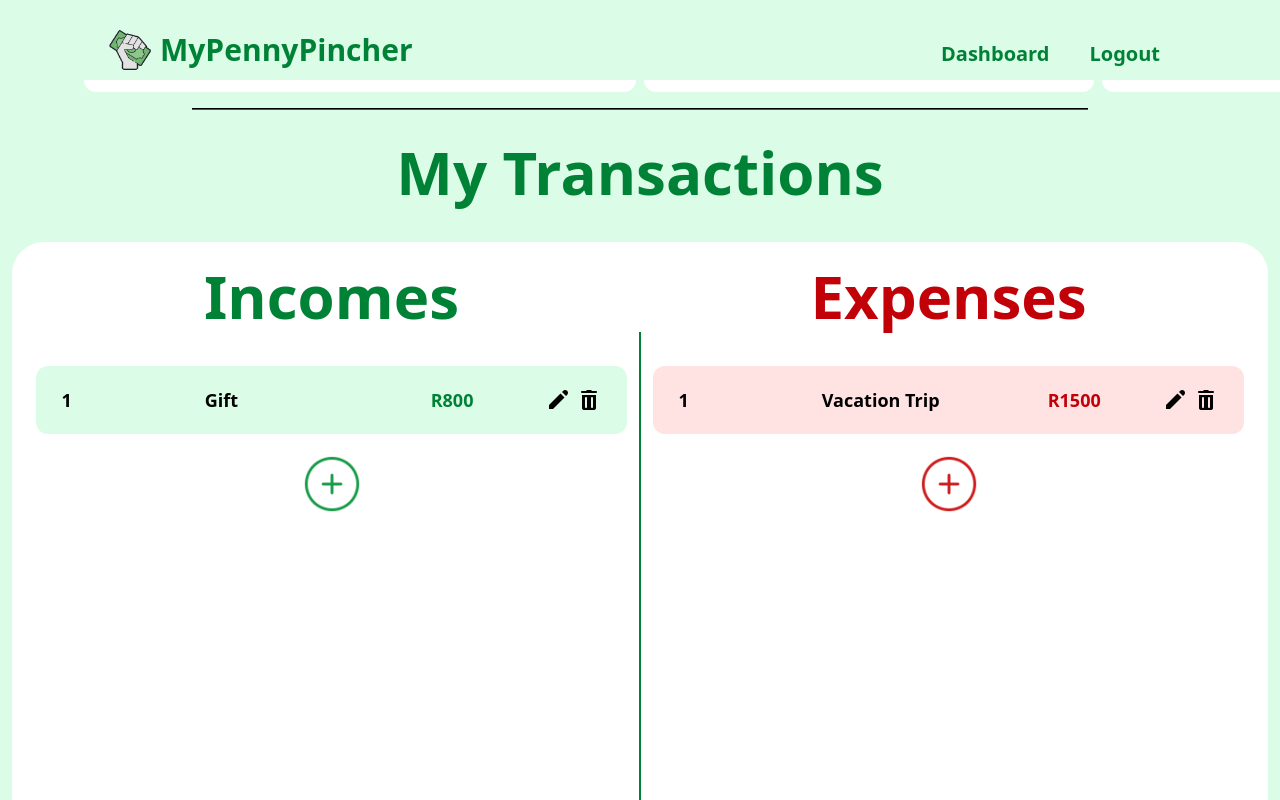
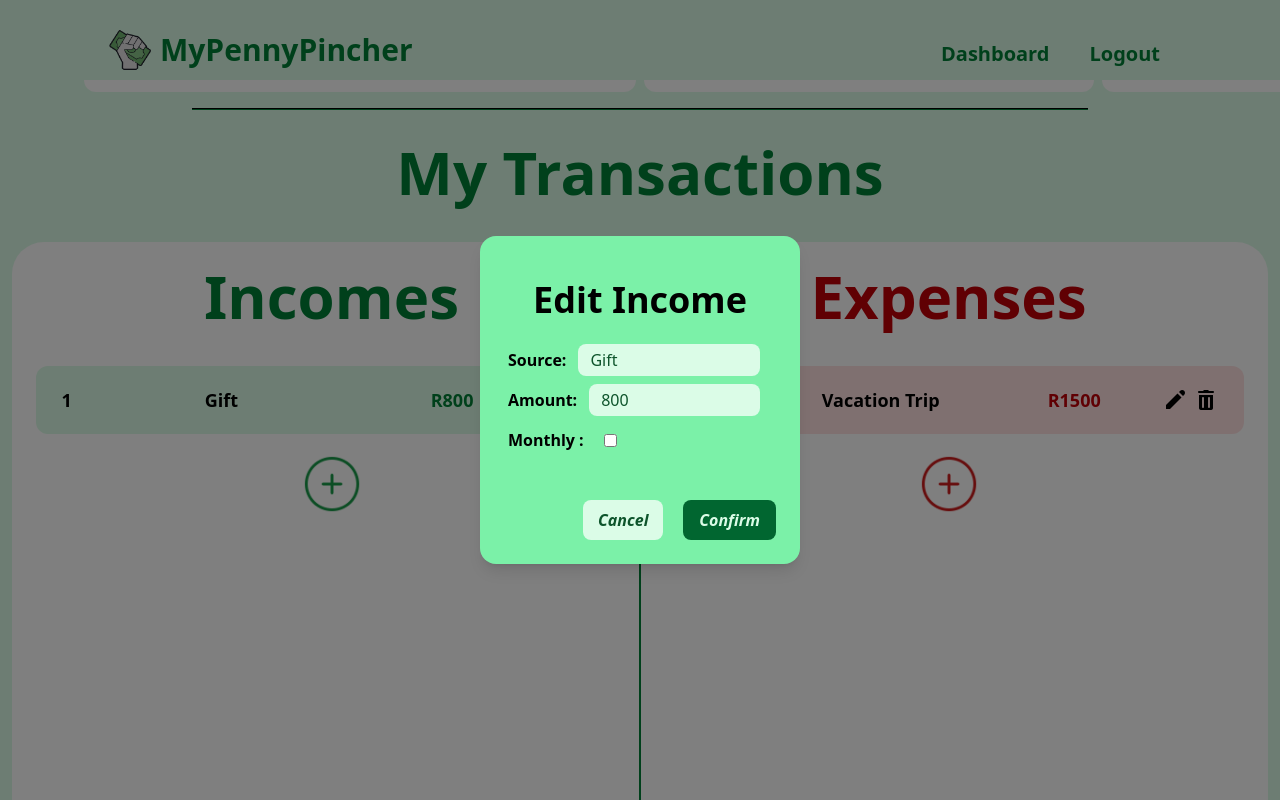
Before and after one commit to Tewahido/MyPennyPincher, a React (Vite) app in the folder MyPennyPincher_Client/: page /dashboard in a window 1280 px wide. Both pictures are taken after a click on the picture 558 px from the left and 1192 px from the top of the page. Shown: the part 792-1592 px from the top of the page. Built offline with nearby package versions, Linux system fonts and the light colour scheme.

Commit message:
Added Delete confirmation Modal

```diff
--- a/MyPennyPincher_Client/src/pages/Dashboard/Dashboard.jsx
+++ b/MyPennyPincher_Client/src/pages/Dashboard/Dashboard.jsx
@@ -111,7 +111,7 @@ export default function Dashboard() {
     return expenseMonth == currentMonth && expenseYear == currentYear;
   });
 
-  function handleSelectMonth(event) {
+  function handleChangeMonth(event) {
     setSelectedMonth(event.target.value);
   }
 
@@ -125,7 +125,7 @@ export default function Dashboard() {
           </h1>
           <input
             type="month"
-            onChange={(event) => handleSelectMonth(event)}
+            onChange={(event) => handleChangeMonth(event)}
             value={selectedMonth}
             className="text-3xl m-5 cursor-pointer "
           />
--- /dev/null
+++ b/MyPennyPincher_Client/src/pages/Dashboard/components/DeleteConfirmationModal.jsx
@@ -0,0 +1,51 @@
+import { forwardRef, useRef, useImperativeHandle } from "react";
+import { createPortal } from "react-dom";
+
+const DeletConfirmationModal = forwardRef(function DeletConfirmationModal(
+  { entry, type },
+  ref
+) {
+  const dialog = useRef(ref);
+
+  useImperativeHandle(ref, () => {
+    return {
+      open() {
+        dialog.current.showModal();
+      },
+    };
+  });
+
+  function handleClose(event) {
+    event.preventDefault();
+    dialog.current.close();
+  }
+
+  return createPortal(
+    <dialog
+      ref={dialog}
+      className="fixed top-1/2 left-1/2 -translate-x-1/2 -translate-y-1/2 backdrop:bg-black/50 p-6 rounded-xl bg-gray-300 shadow-lg w-[25%]"
+    >
+      <div className="flex flex-col items-center text-center gap-5">
+        <h1 className="text-4xl font-semibold">Are you sure?</h1>
+        <p className="text-xl font-semibold ">
+          You are about to delete this {type}:{" "}
+          {entry && type === "income" ? entry.Source : entry.Description}
+        </p>
+      </div>
+      <div className="flex w-full justify-end gap-5 mt-10">
+        <button
+          onClick={handleClose}
+          className="h-10 w-20 bg-gray-100 text-gray-900 font-bold rounded-lg italic cursor-pointer transition duration-100 hover:bg-white hover:text-gray-500  focus:outline-none"
+        >
+          Cancel
+        </button>
+        <button className="h-10 bg-red-800 text-gray-300 font-bold rounded-lg italic cursor-pointer transition duration-100 hover:bg-red-950 hover:text-white focus:outline-none">
+          <p className="mx-2"> Delete</p>
+        </button>
+      </div>
+    </dialog>,
+    document.getElementById("modal")
+  );
+});
+
+export default DeletConfirmationModal;
--- a/MyPennyPincher_Client/src/pages/Dashboard/components/ManageExpenseModal.jsx
+++ b/MyPennyPincher_Client/src/pages/Dashboard/components/ManageExpenseModal.jsx
@@ -27,13 +27,17 @@ const ManageExpenseModal = forwardRef(function ManageExpenseModal(
       className="fixed top-1/2 left-1/2 -translate-x-1/2 -translate-y-1/2 backdrop:bg-black/50 p-6 rounded-2xl bg-red-300 shadow-lg w-[25%]"
     >
       <form onSubmit={handleAddIncome} className="flex flex-col">
-        <h1 className=" text-4xl font-bold text-center my-5">Add Expense</h1>
+        <h1 className=" text-4xl font-bold text-center my-5">
+          {" "}
+          {!expense ? "Add Expense" : "Edit Expense"}
+        </h1>
         <label className="flex h-10 p-1 items-center justify-between">
           <p className="font-bold ">Description:</p>
           <input
             type="text"
             name="Source"
             className="h-full w-[70%] bg-red-100 text-red-900 rounded-lg mx-3 p-3 focus:outline-none"
+            defaultValue={expense && expense.Description}
           />
         </label>
         <label className="flex h-10 p-1 items-center justify-between">
@@ -42,11 +46,17 @@ const ManageExpenseModal = forwardRef(function ManageExpenseModal(
             type="number"
             name="Amount"
             className="h-full w-[70%] bg-red-100 text-red-900  rounded-lg mx-3 p-3 focus:outline-none"
+            defaultValue={expense && expense.Amount}
           />
         </label>
         <label className="flex h-10 p-1 items-center justify-start">
           <p className="font-bold ">Recurring :</p>
-          <input type="checkbox" name="Recurring" className="mx-8" />
+          <input
+            type="checkbox"
+            name="Recurring"
+            className="mx-8"
+            checked={expense && expense.Recurring}
+          />
         </label>
 
         <div className="flex w-full justify-end gap-5 mt-10">
@@ -56,8 +66,8 @@ const ManageExpenseModal = forwardRef(function ManageExpenseModal(
           >
             Cancel
           </button>
-          <button className="h-10 w-15 bg-red-800 text-red-100 font-bold rounded-lg italic cursor-pointer transition duration-100 hover:bg-red-950">
-            Add
+          <button className="h-10  bg-red-800 text-red-100 font-bold rounded-lg italic cursor-pointer transition duration-100 hover:bg-red-950">
+            <p className="mx-2">{expense ? "Confirm" : "Add"}</p>
           </button>
         </div>
       </form>
--- a/MyPennyPincher_Client/src/pages/Dashboard/components/ManageIncomeModal.jsx
+++ b/MyPennyPincher_Client/src/pages/Dashboard/components/ManageIncomeModal.jsx
@@ -29,13 +29,16 @@ const ManageIncomeModal = forwardRef(function ManageIncomeModal(
       className="fixed top-1/2 left-1/2 -translate-x-1/2 -translate-y-1/2 backdrop:bg-black/50 p-6 rounded-2xl bg-green-300 shadow-lg w-[25%]"
     >
       <form onSubmit={handleAddIncome} className="flex flex-col">
-        <h1 className=" text-4xl font-bold text-center my-5">Add Income</h1>
+        <h1 className=" text-4xl font-bold text-center my-5">
+          {!income ? "Add Income" : "Edit Income"}
+        </h1>
         <label className="flex h-10 p-1 items-center justify-between">
           <p className="font-bold ">Source:</p>
           <input
             type="text"
             name="Source"
             className="h-full w-[75%] bg-green-100 text-green-900 rounded-lg mx-3 p-3 focus:outline-none"
+            defaultValue={income && income.Source}
           />
         </label>
         <label className="flex h-10 p-1 items-center justify-between">
@@ -44,11 +47,17 @@ const ManageIncomeModal = forwardRef(function ManageIncomeModal(
             type="number"
             name="Amount"
             className="h-full w-[75%] bg-green-100 text-green-900  rounded-lg mx-3 p-3 focus:outline-none"
+            defaultValue={income && income.Amount}
           />
         </label>
         <label className="flex h-10 p-1 items-center justify-start">
           <p className="font-bold">Monthly :</p>
-          <input type="checkbox" name="Monthly" className="mx-5" />
+          <input
+            type="checkbox"
+            name="Monthly"
+            className="mx-5"
+            checked={income && income.Monthly}
+          />
         </label>
 
         <div className="flex w-full justify-end gap-5 mt-10">
@@ -60,9 +69,9 @@ const ManageIncomeModal = forwardRef(function ManageIncomeModal(
           </button>
           <button
             onClick={handleAddIncome}
-            className="h-10 w-15 bg-green-800 text-green-100 font-bold rounded-lg italic cursor-pointer transition duration-100 hover:bg-green-950"
+            className="h-10 p-2 bg-green-800 text-green-100 font-bold rounded-lg italic cursor-pointer transition duration-100 hover:bg-green-950"
           >
-            Add
+            <p className="mx-2">{income ? "Confirm" : "Add"}</p>
           </button>
         </div>
       </form>
--- a/MyPennyPincher_Client/src/pages/Dashboard/components/TransactionEntry.jsx
+++ b/MyPennyPincher_Client/src/pages/Dashboard/components/TransactionEntry.jsx
@@ -1,7 +1,15 @@
 import EditIcon from "../../../assets/edit_icon.png";
 import DeleteIcon from "../../../assets/delete_icon.png";
+import ManageIncomeModal from "./ManageIncomeModal";
+import ManageExpenseModal from "./ManageExpenseModal";
+import { useRef } from "react";
+import DeletConfirmationModal from "./DeleteConfirmationModal";
 
 export default function TransactionEntry({ type, entry, index }) {
+  const manageIncomeDialog = useRef();
+  const manageExpenseDialog = useRef();
+  const deleteConfirmationDialog = useRef();
+
   let entryTitle;
   let amountColour;
   let entryColour;
@@ -16,7 +24,28 @@ export default function TransactionEntry({ type, entry, index }) {
     entryColour = "bg-red-100";
   }
 
+  function handleEditTransaction() {
+    if (type === "income") {
+      manageIncomeDialog.current.open();
+      return;
+    }
+
+    manageExpenseDialog.current.open();
+  }
+
+  function handleDeleteTransaction() {
+    deleteConfirmationDialog.current.open();
+  }
+
   return (
+    <>
+      <DeletConfirmationModal
+        ref={deleteConfirmationDialog}
+        entry={entry}
+        type={type}
+      />
+      <ManageIncomeModal ref={manageIncomeDialog} income={entry} />
+      <ManageExpenseModal ref={manageExpenseDialog} expense={entry} />
       <div
         className={`flex items-center justify-evenly ${entryColour} w-full rounded-xl p-5 `}
       >
@@ -32,6 +61,7 @@ export default function TransactionEntry({ type, entry, index }) {
               src={EditIcon}
               alt="Edit"
               className=" cursor-pointer transition duration-200 hover:scale-110"
+              onClick={handleEditTransaction}
             />
             <span
               className="absolute bottom-full mb-1 left-1/2
@@ -46,6 +76,7 @@ export default function TransactionEntry({ type, entry, index }) {
               src={DeleteIcon}
               alt="Delete"
               className=" cursor-pointer transition duration-200 hover:scale-110"
+              onClick={handleDeleteTransaction}
             />
             <span
               className="absolute bottom-full mb-1 left-1/2
@@ -57,5 +88,6 @@ export default function TransactionEntry({ type, entry, index }) {
           </div>
         </div>
       </div>
+    </>
   );
 }
--- a/MyPennyPincher_Client/src/pages/Dashboard/components/TransactionsSection.jsx
+++ b/MyPennyPincher_Client/src/pages/Dashboard/components/TransactionsSection.jsx
@@ -3,11 +3,9 @@ import ManageIncomeModal from "./ManageIncomeModal";
 import ManageExpenseModal from "./ManageExpenseModal";
 import AddIncomeIcon from "../../../assets/add_income_icon.png";
 import AddExpenseIcon from "../../../assets/add_expense_icon.png";
-import { useRef, useState } from "react";
+import { useRef } from "react";
 
 export default function TransactionsSection({ incomes, expenses }) {
-  const [selectedIncome, setSelectedIncome] = useState(null);
-  const [selectedExpense, setSelectedExpense] = useState(null);
   const manageIncomeDialog = useRef();
   const manageExpenseDialog = useRef();
 
@@ -19,8 +17,8 @@ export default function TransactionsSection({ incomes, expenses }) {
   }
   return (
     <>
-      <ManageIncomeModal ref={manageIncomeDialog} income={selectedIncome} />
-      <ManageExpenseModal ref={manageExpenseDialog} income={selectedIncome} />
+      <ManageIncomeModal ref={manageIncomeDialog} />
+      <ManageExpenseModal ref={manageExpenseDialog} />
       <div className="flex h-full w-full p-3">
         <div className=" flex flex-col h-full w-[50%] p-3">
           <h1 className="text-center text-6xl font-bold text-green-700 mb-10">
```
Lines whose indentation alone changed are shown as unchanged.
